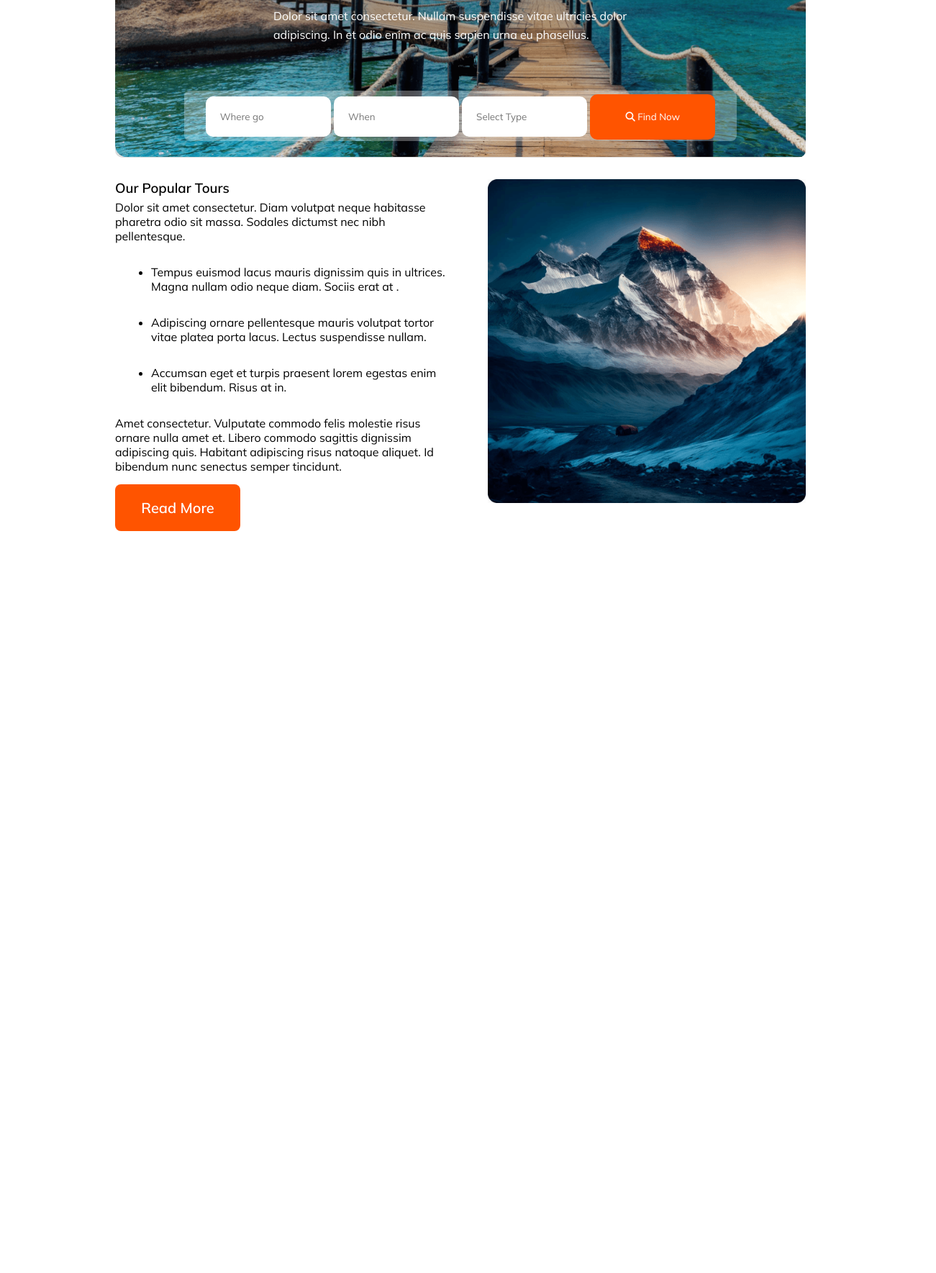
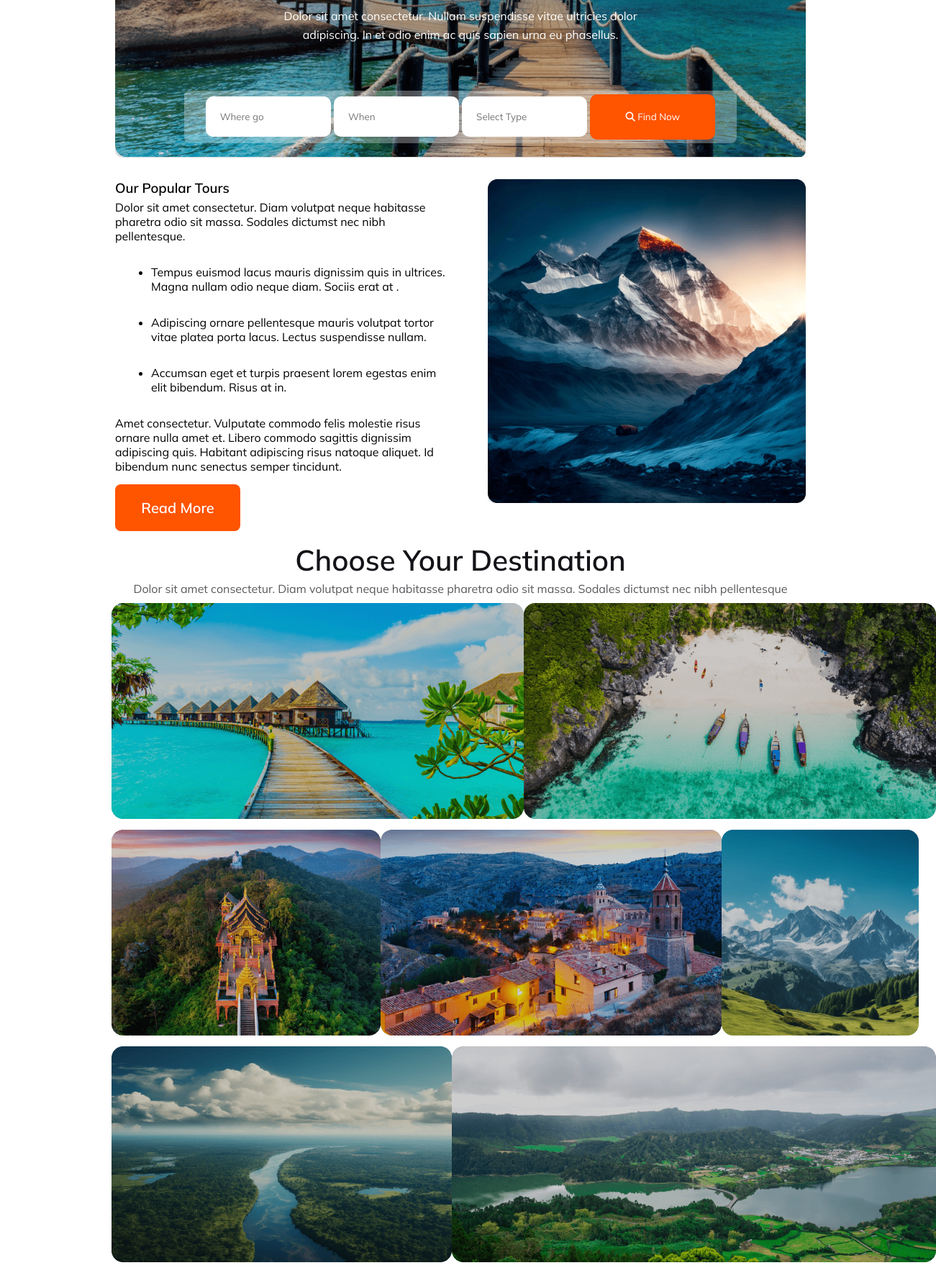
Before and after one commit to GolamRabbani7/batch9-2nd-assibgment, a plain HTML site: page index.html in a window 1280 px wide. Shown: the part 364-2133 px from the top of the page at 72% size, 1301 px wide, since content can reach past the window. Before the commit the page ends 1122 px from the top, so only its background shows below. Drawn offline with Linux system fonts and the light colour scheme; a web font is replaced by a local one.

Commit message:
added destination part

```diff
--- a/index.html
+++ b/index.html
@@ -14,7 +14,7 @@
         <nav>
             <div class="title">
                 <img src="Images/Group 40071 (2).png" alt="">
-                <h3 class="nav-title">Tour And Travels</h3>
+                <h3 class="nav-title">Tour And <span> Travels</span></h3>
             </div>
             <ul>
                 <li><a href=""> <span class="home">Home</span> </a></li>
@@ -39,7 +39,7 @@
                 <input type="text" placeholder="Where go">
                 <input type="text" placeholder="When">
                 <input type="text" placeholder="Select Type">
-                <button id="serch" type="button"> <i  class="fa-solid fa-magnifying-glass"></i> Find Now</button>
+                <button id="serch" type="button"> <i class="fa-solid fa-magnifying-glass"></i> Find Now</button>
                 <!-- <input  type="button" value="Find Now"> -->
             </div>
         </div>
@@ -72,7 +72,55 @@
                     <img src="Images/Rectangle 4.png" alt="">
                 </div>
             </section>
+            <section class="destination">
+                <h3 class="destination-title">Choose Your Destination</h3>
+                <p class="destination-description">
+                    Dolor sit amet consectetur. Diam volutpat neque habitasse pharetra odio sit massa. Sodales dictumst
+                    nec nibh pellentesque
+                </p>
+                <div class="destination-img ">
+                     <div class="img-5-8 imgs">
+                        <img src="Images/Rectangle 5.png" alt="">
+                        <img src="Images/Rectangle 8.png" alt="">
+                    </div>
+                  <div class="img-6-7-9 imgs">
+                    <img src="Images/Rectangle 6.png" alt="">
+                    <img src="Images/Rectangle 7.png" alt="">
+                    <img src="Images/Rectangle 9.png" alt="">
+                  </div>
+                   <div class="img-11-10 imgs">
+                    <img src="Images/Rectangle 11.png" alt="">
+                    <img src="Images/Rectangle 10.png" alt="">
+                   </div>
 
+                   <!-- <div class="img1">
+                    <img src="Images/Rectangle 5.png" alt="">
+                   </div>
+                   <div class="img2">
+                    <img src="Images/Rectangle 8.png" alt="">
+                   </div>
+                   <div class="img3">
+                    <img src="Images/Rectangle 6.png" alt="">
+                   </div>
+                   <div class="img4">
+                    <img src="Images/Rectangle 7.png" alt="">
+                   </div>
+                   <div class="img5">
+                    <img src="Images/Rectangle 9.png" alt="">
+                   </div>
+                   <div class="img6">
+                    <img src="Images/Rectangle 11.png" alt="">
+                   </div>
+                   <div class="img7">
+                    <img src="Images/Rectangle 10.png" alt="">
+                   </div>  -->
+
+
+
+
+
+                </div>
+            </section>
 
         </main>
 
--- a/style.css
+++ b/style.css
@@ -24,7 +24,9 @@ header {
     align-items: center;
     gap: 10px;
 }
-
+ span{
+    color: #FF5400;
+ }
 nav {
     display: flex;
     justify-content: space-between;
@@ -64,6 +66,7 @@ nav>ul li {
 }
 
 .banner-title {
+    text-align: center;
     color: #FFF;
     /* color: red; */
     font-size: 64px;
@@ -72,7 +75,18 @@ nav>ul li {
 
 }
 
-.banner-input input,button {
+.banner-description {
+    text-align: center;
+    color: #FFF;
+    font-size: 16px;
+    font-weight: 400;
+    line-height: 26px;
+    /* 162.5% */
+    padding: 20px 220px 0px;
+}
+
+.banner-input input,
+button {
     /* padding-top: 40px; */
     /* padding-left: 20px; */
     padding: 20px;
@@ -81,31 +95,26 @@ nav>ul li {
     width: 174px;
 
 }
-#serch{
- text-align: center;
- background-color: #FF5400;
- color: #FFF;
-    }
+
+#serch {
+    text-align: center;
+    background-color: #FF5400;
+    color: #FFF;
+}
 
 .banner-input {
     text-align: center;
     border-radius: 8px;
     background: rgba(255, 255, 255, 0.30);
     width: 80%;
-    height: 70px;
+    /* height: 70px; */
     margin-top: 65px;
+
 
 
 }
 
-.banner-description {
-    color: #FFF;
-    font-size: 16px;
-    font-weight: 400;
-    line-height: 26px;
-    /* 162.5% */
-    padding: 20px 220px 0px;
-}
+
 
 /*  main style  */
 main {
@@ -138,6 +147,121 @@ main {
     /* border: 2px red solid; */
     gap: 50px;
 }
-.populer-tour-img img{
+
+.populer-tour-img img {
     height: 450px;
 }
+
+/* styles of Choose Your Destinatio */
+
+.destination-title {
+    color: #131318;
+    text-align: center;
+    font-size: 40px;
+    font-weight: 800;
+
+}
+
+.destination-description {
+    color: rgba(19, 19, 24, 0.70);
+    text-align: center;
+    font-size: 16px;
+    font-weight: 400;
+    /* 162.5% */
+}
+
+.imgs img{
+    /* width: 50%; */
+    /* width: 573px; */
+/* height: 300px; */
+}
+.destination-img{
+   margin-left: -5px;
+    gap: px;
+
+}
+.img-5-8{
+    display:flex;
+
+
+}
+.img-6-7-9{
+    display:flex ;
+
+}
+.img-11-10{
+    display: flex;
+
+}
+
+/* .destination-img{
+    display: grid;
+    grid-template-areas:
+    "img1 img2 img2"
+    "img3 img4 img5"
+    "img7 img7 img7"
+    ;
+}
+
+.img1{
+    grid-area: img1;
+}
+.img1{
+    grid-area: img2;
+}
+.img1{
+    grid-area: img3;
+}
+.img1{
+    grid-area: img4;
+}
+.img1{
+    grid-area: img5;
+}
+.img1{
+    grid-area: img6;
+}
+.img1{
+    grid-area: img7;
+}  */
+
+
+
+
+
+
+
+
+
+
+
+
+
+
+
+
+
+/* styles responsive part  */
+/* mobile screen  */
+
+@media only screen and (max-width:600px) {
+
+    .nav,
+    .populer-tour-section {
+        flex-direction: column;
+    }
+
+    .banner-description {
+        padding: 0px 20px 0px;
+    }
+
+    .banner-title {
+        padding: 5px;
+    }
+    .destination-title {
+        font-size: 30px;
+    }
+    .img-5-8,.img-6-7-9,.img-6-7-9 {
+        flex-direction: column;
+    }
+}
```
